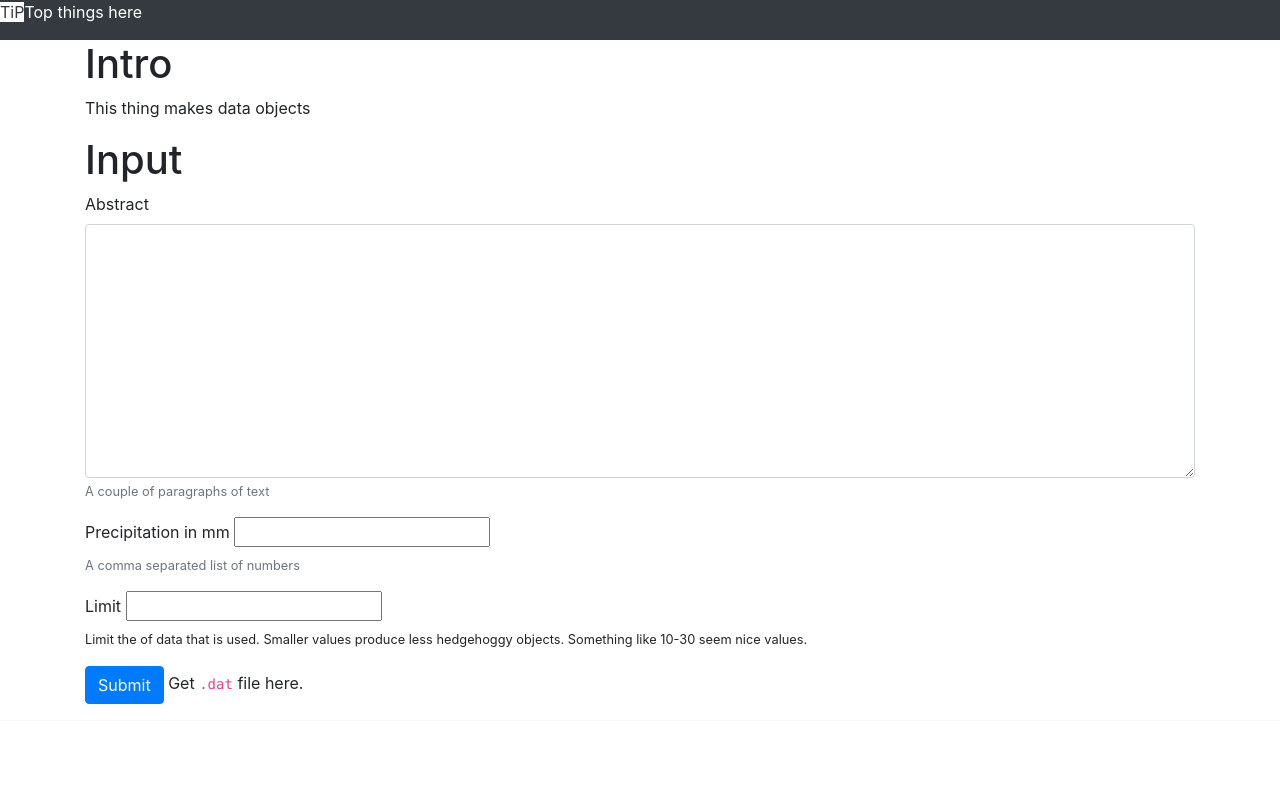
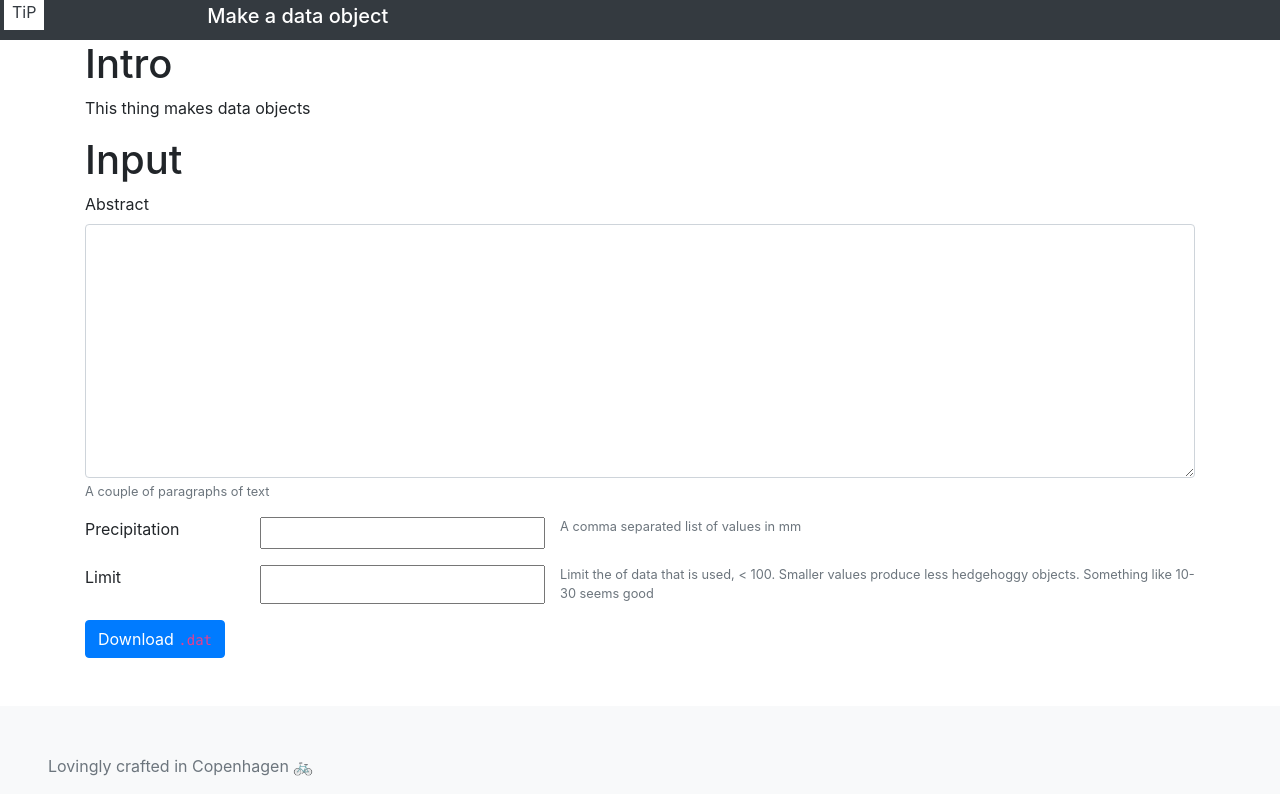
Before and after one commit to ituethoslab/make_a_data_object, a Flask app: page / in a window 1280 px wide. Run offline with Flask 2, Linux system fonts and the light colour scheme; some libraries are stand-ins or nearby versions.

Commit message:
Cleaned up the UI a little bit

```diff
--- a/make_a_data_object/templates/index.html
+++ b/make_a_data_object/templates/index.html
@@ -8,8 +8,15 @@
   </head>
 
   <body>
-    <header class="bg-dark fixed-top text-white">
-      <p><span class="bg-white text-dark">TiP</span>Top things here</p>
+    <header class="container">
+      <div class="row bg-dark fixed-top text-white">
+	<div class="col-2">
+	  <span class="bg-white text-dark p-2 m-1">TiP</span>
+	</div>
+	<div class="col-10 p-1">
+	  <h5>Make a data object</h5>
+	</div>
+      </div>
     </header>
 
     <main class="container">
@@ -26,26 +33,24 @@
 	    <textarea id="abstract" class="form-control" name="abstract" rows="10" required></textarea>
 	    <small id="abstractHelp" class="form-text text-muted">A couple of paragraphs of text</small>
 	  </div>
-	  <div class="form-group">
-	    <label for="precipitation">Precipitation in mm</label>
-	    <input id="precipitation" name="precipitation" required pattern="\s*(\d+)(,\s*\d+)*">
-	    <small id="precipitationHelp" class="form-text text-muted">A comma separated list of numbers</small>
+	  <div class="row form-group">
+	    <label class="col-2" for="precipitation">Precipitation</label>
+	    <input class="col-3" id="precipitation" name="precipitation" required pattern="\s*(\d+)(,\s*\d+)*">
+	    <small class="col text-muted" id="precipitationHelp" class="form-text text-muted">A comma separated list of values in mm</small>
 	  </div>
-	  <div class="form-group">
-	    <label for="limit">Limit</label>
-	    <input id="limit" name="limit" pattern="(\d)+">
-	    <small id="limitHelp" class="form-text form-muted">Limit the of data that is used. Smaller values produce less hedgehoggy objects. Something like 10-30 seem nice values.</small>
+	  <div class="row form-group">
+	    <label class="col-2" for="limit">Limit</label>
+	    <input class="col-3" id="limit" name="limit" pattern="(\d)+">
+	    <small class="col text-muted" id="limitHelp" class="form-text form-muted">Limit the of data that is used, &lt; 100. Smaller values produce less hedgehoggy objects. Something like 10-30 seems good</small>
 	  </div>
-	  <div class="form-group">
-	    <button class="btn btn-primary" name="submit">Submit</button>
-	    <label for="submit">Get <code>.dat</code> file here.</label>
-	  </div>
+	  <button class="btn btn-primary">Download <code>.dat</code></button>
 	</form>
       </section>
     </main>
 
     <footer class="footer">
-      <div class="col bg-light text-muted">
+      <div class="col bg-light text-muted pt-5 pl-5 pr-5 pb-3 mt-5">
+	Lovingly crafted in Copenhagen &#x1F6B2;
       </div>
     </footer>
     </div>
```
